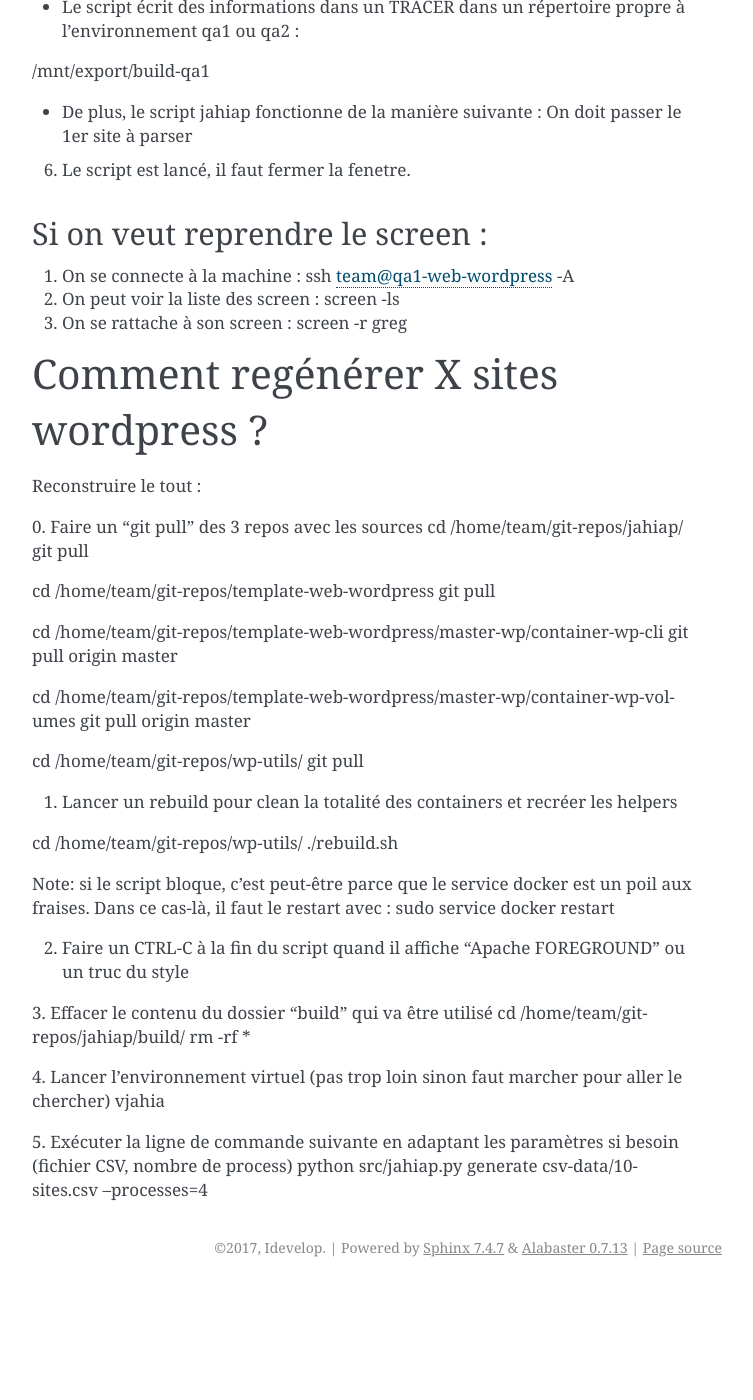
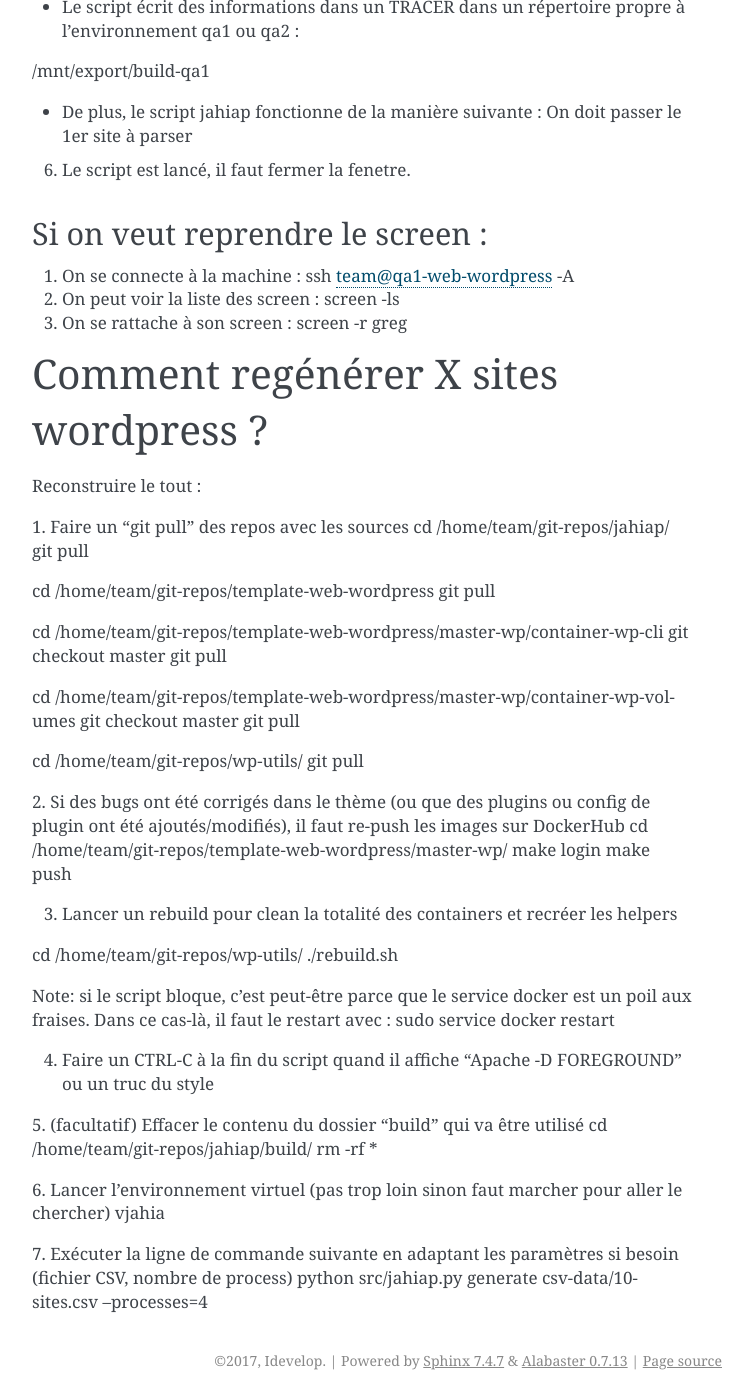
Before and after one commit to epfl-si/jahiap, a Sphinx documentation site: the page built from docs/HOW_TO.rst, in a window 1280 px wide and 1400 px high, scrolled down 552 px. Shown: the whole window, without its empty margins (388-1141 px from the left). Built offline with Sphinx 7.4.7, drawn with Linux system fonts in a browser that asks for light colours; before the commit the page ends 1839 px from its top, so only the background shows below that.

Commit message:
Update with DockerHub infos

```diff
--- a/docs/HOW_TO.rst
+++ b/docs/HOW_TO.rst
@@ -46,7 +46,7 @@ Comment regénérer X sites wordpress ?
 
 Reconstruire le tout :
 
-0. Faire un "git pull" des 3 repos avec les sources
+1. Faire un "git pull" des repos avec les sources
 cd /home/team/git-repos/jahiap/
 git pull
 
@@ -54,16 +54,24 @@ cd /home/team/git-repos/template-web-wordpress
 git pull
 
 cd /home/team/git-repos/template-web-wordpress/master-wp/container-wp-cli
-git pull origin master
+git checkout master
+git pull
 
 cd /home/team/git-repos/template-web-wordpress/master-wp/container-wp-volumes
-git pull origin master
+git checkout master
+git pull
 
 cd /home/team/git-repos/wp-utils/
 git pull
 
 
-1. Lancer un rebuild pour clean la totalité des containers et recréer les helpers
+2. Si des bugs ont été corrigés dans le thème (ou que des plugins ou config de plugin ont été ajoutés/modifiés), il faut re-push les images sur DockerHub
+cd /home/team/git-repos/template-web-wordpress/master-wp/
+make login
+make push
+
+
+3. Lancer un rebuild pour clean la totalité des containers et recréer les helpers
 
 cd /home/team/git-repos/wp-utils/
 ./rebuild.sh
@@ -72,17 +80,17 @@ Note: si le script bloque, c'est peut-être parce que le service docker est un p
 sudo service docker restart
 
 
-2. Faire un CTRL-C à la fin du script quand il affiche "Apache FOREGROUND" ou un truc du style
+4. Faire un CTRL-C à la fin du script quand il affiche "Apache -D FOREGROUND" ou un truc du style
 
 
-3. Effacer le contenu du dossier "build" qui va être utilisé
+5. (facultatif) Effacer le contenu du dossier "build" qui va être utilisé
 cd /home/team/git-repos/jahiap/build/
 rm -rf *
 
 
-4. Lancer l'environnement virtuel (pas trop loin sinon faut marcher pour aller le chercher)
+6. Lancer l'environnement virtuel (pas trop loin sinon faut marcher pour aller le chercher)
 vjahia
 
 
-5. Exécuter la ligne de commande suivante en adaptant les paramètres si besoin (fichier CSV, nombre de process)
+7. Exécuter la ligne de commande suivante en adaptant les paramètres si besoin (fichier CSV, nombre de process)
 python src/jahiap.py generate csv-data/10-sites.csv --processes=4
```
